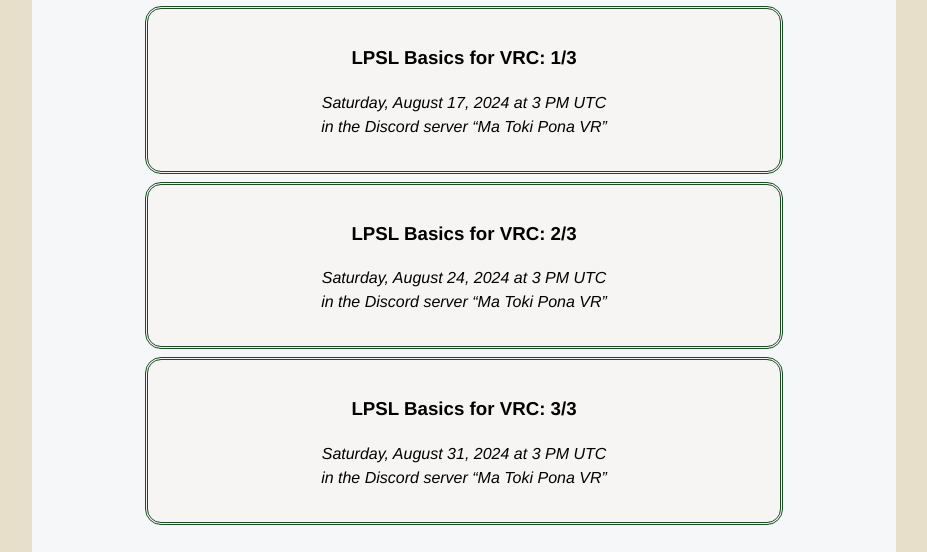
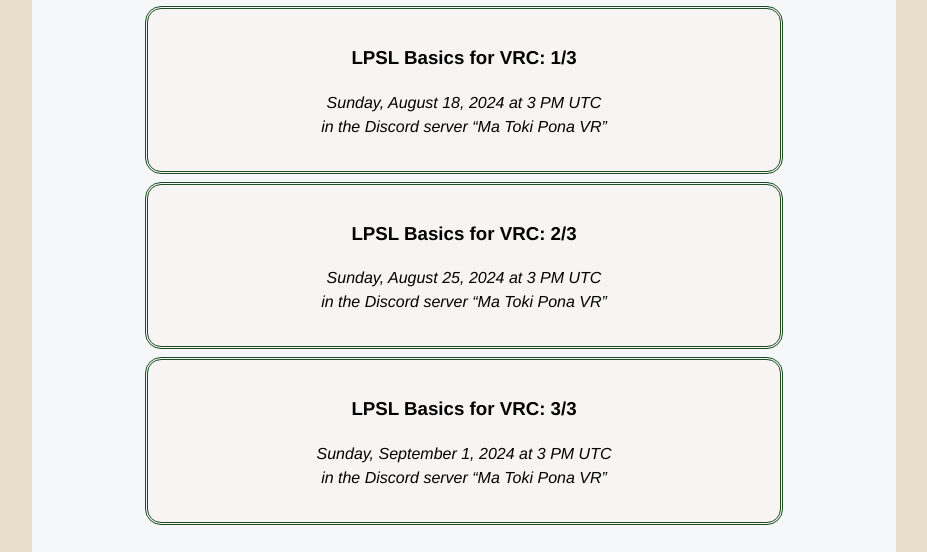
Before and after one commit to tbodt/luka.pona.la, a Jekyll site: the page built from events.en.md, in a window 1280 px wide and 900 px high, scrolled down 535 px. Shown: the part 166-718 px from the top of the window, without its empty margins (176-1103 px from the left). Built offline with Jekyll 4.4.1, drawn with Linux system fonts in a browser that asks for light colours.

```diff
--- a/_data/tenpo.yml
+++ b/_data/tenpo.yml
@@ -65,21 +65,21 @@
 
 - nimi:
     en: "LPSL Basics for VRC: 1/3"
-    tok: "luka pona pi ilo Wijasa: #open"
-  tenpo: 2024-08-17 10:00 GMT-5
+    tok: "luka pona pi ilo Wijasa: #pini"
+  tenpo: 2024-08-18 10:00 GMT-5
   ma:
     siko: Ma Toki Pona VR
 
 - nimi:
     en: "LPSL Basics for VRC: 2/3"
     tok: "luka pona pi ilo Wijasa: #insa"
-  tenpo: 2024-08-24 10:00 GMT-5
+  tenpo: 2024-08-25 10:00 GMT-5
   ma:
     siko: Ma Toki Pona VR
 
 - nimi:
     en: "LPSL Basics for VRC: 3/3"
     tok: "luka pona pi ilo Wijasa: #pini"
-  tenpo: 2024-08-31 10:00 GMT-5
+  tenpo: 2024-09-01 10:00 GMT-5
   ma:
     siko: Ma Toki Pona VR
```
